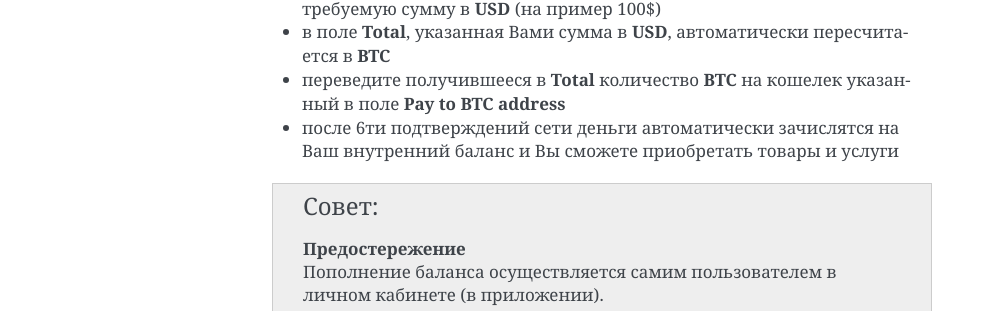
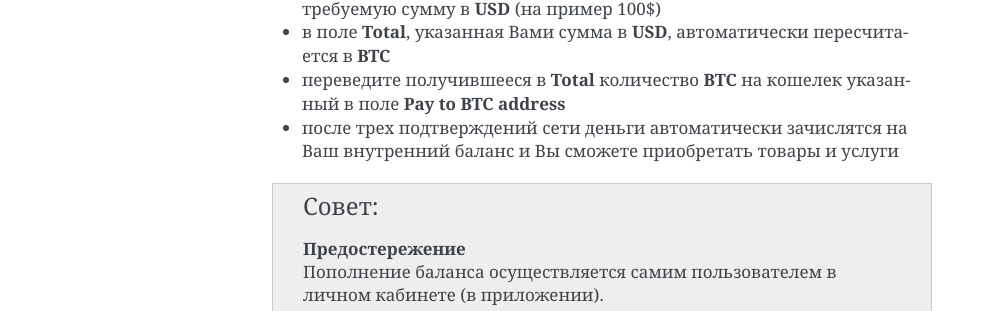
Before and after one commit to gcc-master/chebrowser-doc, a Sphinx documentation site: the page built from source/payments.rst, in a window 1280 px wide. Shown: the part 548-859 px from the top of the page, without its empty margins (148-1141 px from the left). Built offline with Sphinx 7.4.7, drawn with Linux system fonts in a browser that asks for light colours.

Commit message:
auto commit

```diff
--- a/source/payments.rst
+++ b/source/payments.rst
@@ -15,7 +15,7 @@
 - в открывшемся модальном окне найдите поле **Amount USD** и введите требуемую сумму в **USD** (на пример 100$)
 - в поле **Total**, указанная Вами сумма в **USD**, автоматически пересчитается в **BTC**
 - переведите получившееся в **Total** количество **BTC** на кошелек указанный в поле **Pay to BTC address**
-- после 6ти подтверждений сети деньги автоматически зачислятся на Ваш внутренний баланс и Вы сможете приобретать товары и услуги
+- после трех подтверждений сети деньги автоматически зачислятся на Ваш внутренний баланс и Вы сможете приобретать товары и услуги
 
 
 .. tip::
```
